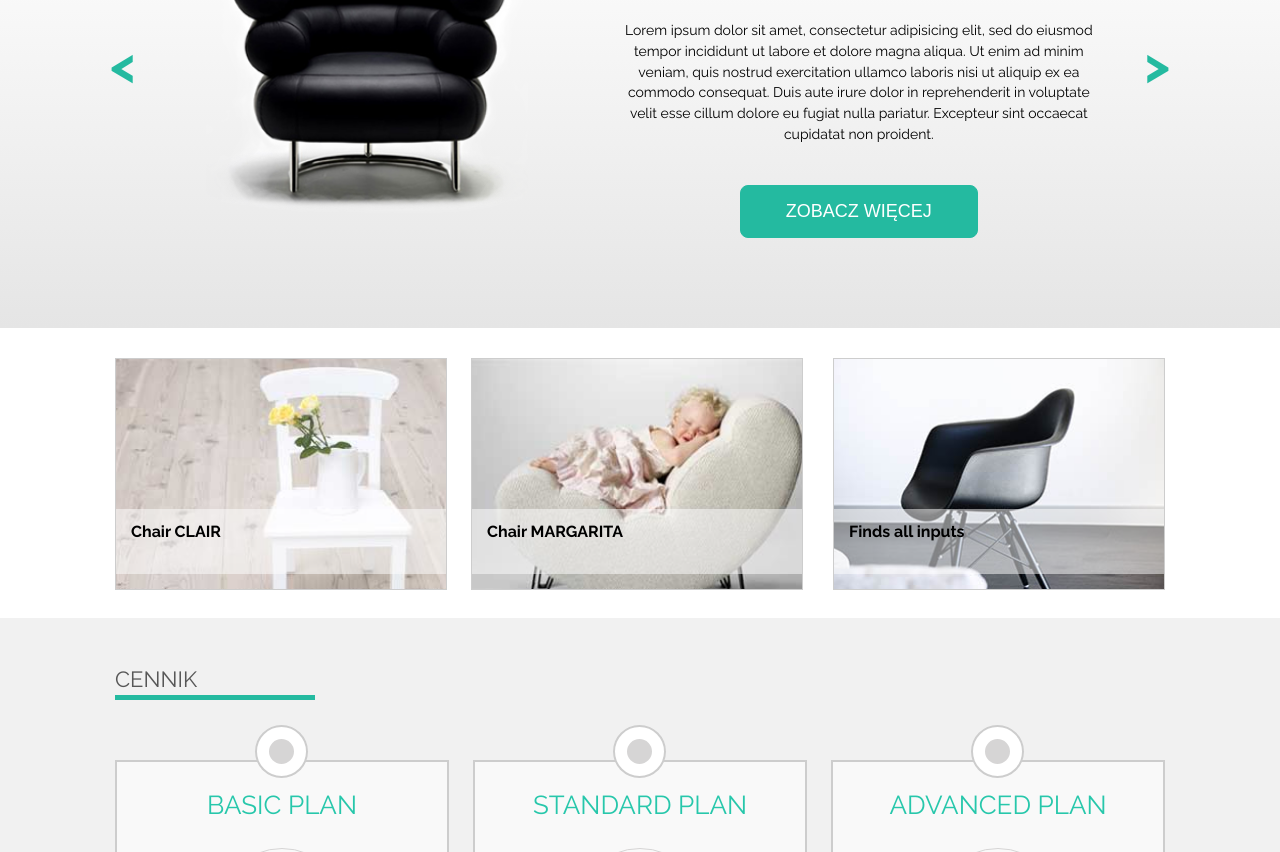
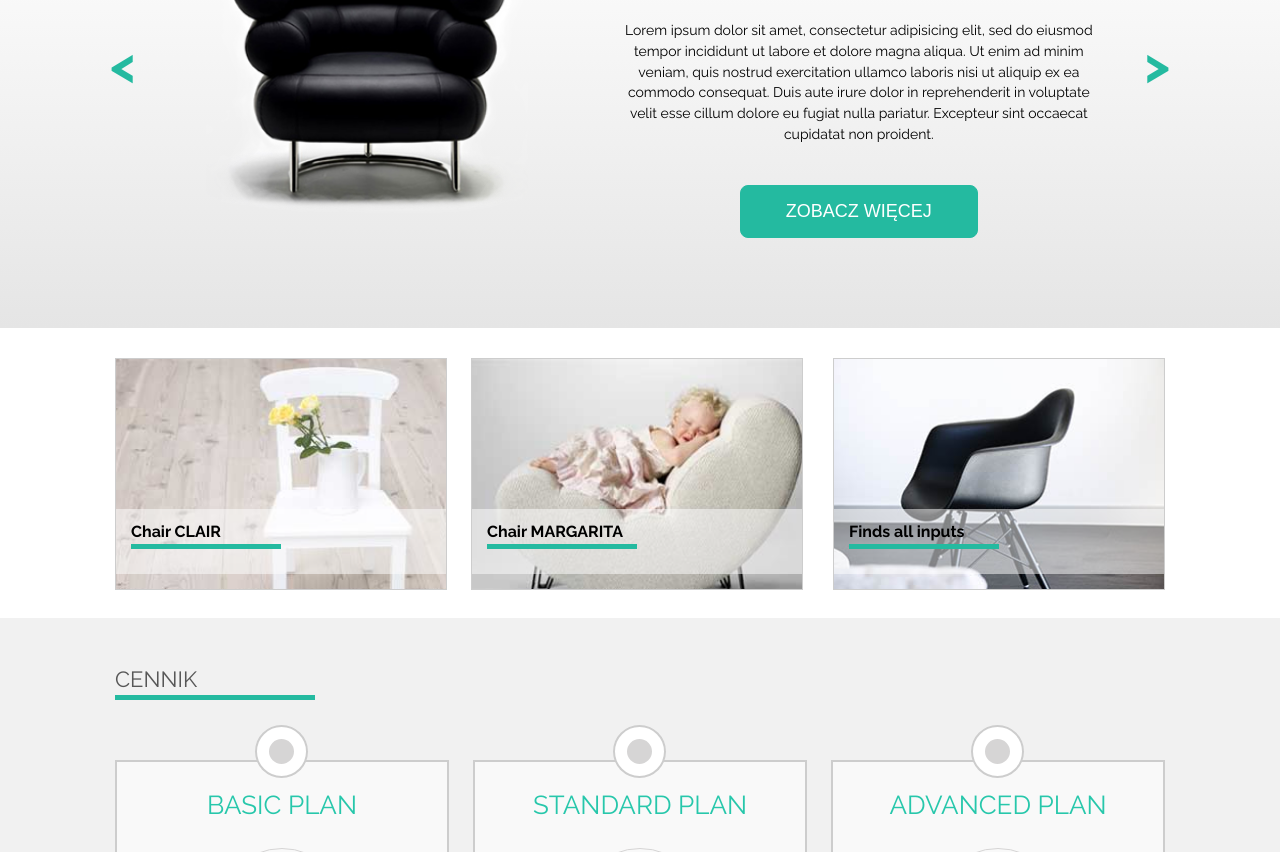
Before and after one commit to AdamBartczuk/Sit-on-chair-landingpage, a plain HTML site: page index.html in a window 1280 px wide. Shown: the part 248-1100 px from the top of the page. Drawn offline with Linux system fonts and the light colour scheme.

```diff
--- a/css/style.css
+++ b/css/style.css
@@ -124,16 +124,8 @@ button {
    height: 230px;
    border: 1px solid #cdcdcd;
    display: inline-block;
-}
-
-.gallery li div {
-   box-sizing: border-box;
-   height: 65px;
-   padding: 15px 0 0 15px;
-   margin-top: 150px;
-   background-color: rgba(255, 255, 255, 0.5);
-   font-size: 16px;
-   font-weight: 700;
+   overflow: hidden;
+   position: relative;
 }
 
 .row-1 {
@@ -150,10 +142,21 @@ button {
 }
 
 .gallery-1 {
+   background-color: rgba(255, 255, 255, 0);
+}
+
+.gallery-1::after {
+   content: "";
+   left: 0;
+   right: 0;
+   top: 0;
+   bottom: 0;
+   position: absolute;
    background-image: url("../images/box1_img.jpg");
    background-position: center;
    background-repeat: no-repeat;
    background-size: cover;
+   z-index: -1;
 }
 
 .gallery-2 {
@@ -169,6 +172,55 @@ button {
    background-repeat: no-repeat;
    background-size: cover;
 }
+
+.gallery .gallery-title {
+   position: relative;
+   box-sizing: border-box;
+   height: 65px;
+   padding: 15px 0 0 15px;
+   margin-top: 150px;
+   background-color: rgba(255, 255, 255, 0.5);
+   font-size: 16px;
+   font-weight: 700;
+}
+
+.gallery .gallery-title:after {
+   content: "";
+   width: 150px;
+   height: 5px;
+   background-color: #24baa0;
+   position: absolute;
+   bottom: 25px;
+   left: 15px;
+}
+
+.gallery > li:hover {
+   transition: all 0.2s ease-out;
+   background-color: rgba(255, 255, 255, 0.8);
+}
+
+.gallery > li:hover .gallery-title {
+   margin-top: 0;
+   background-color: rgba(255, 255, 255, 0.0);
+   transition: all 0.2s ease-out;
+}
+
+.gallery > li:hover .gallery-content-hidden {
+   display: inline-block;
+   opacity: 100;
+   transition: all 0.2s ease-out;
+   transition-delay: 1s;
+
+}
+
+.gallery .gallery-content-hidden {
+   padding: 0 15px 0 15px;
+   line-height: 1.5em;
+   color: #575757;
+   display: none;
+   opacity: 0;
+}
+
 
 
 /********** Price setion ***********/
--- a/index.html
+++ b/index.html
@@ -43,9 +43,16 @@
 
       <section id="gall" class="container">
             <ul class="gallery">
-               <li class="gallery-1 row-1"><div ><p>Chair CLAIR</p></div></li>
-               <li class="gallery-2 row-2"><div ><p>Chair MARGARITA</p></div></li>
-               <li class="gallery-3 row-3"><div ><p>Finds all inputs</p></div></li>
+               <li class="gallery-1 row-1">
+                  <p class="gallery-title">Chair CLAIR</p>
+                  <p class="gallery-content-hidden">Lorem ipsum dolor sit amet, consectetur adipisicing elit, sed do eiusmod tempor incididunt ut labore et dolore magna aliqua. Ut enim ad minim veniam, quis nostrud exercitation ullamco.</p>
+               </li>
+               <li class="gallery-2 row-2">
+                  <p class="gallery-title">Chair MARGARITA</p>
+               </li>
+               <li class="gallery-3 row-3">
+                  <p class="gallery-title">Finds all inputs</p>
+               </li>
 
             </ul>
       </section>
```
